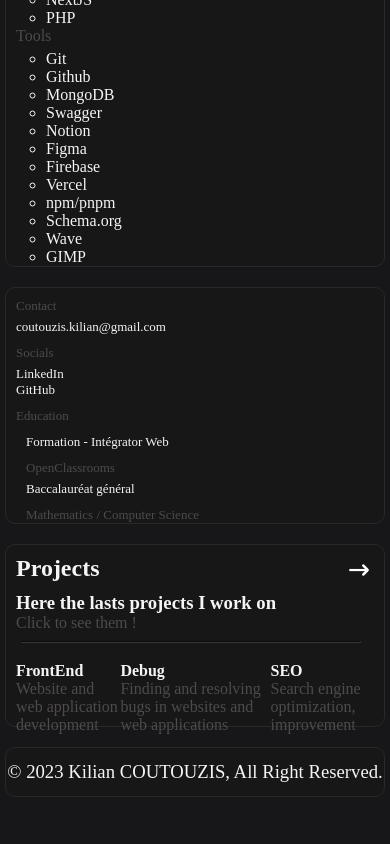
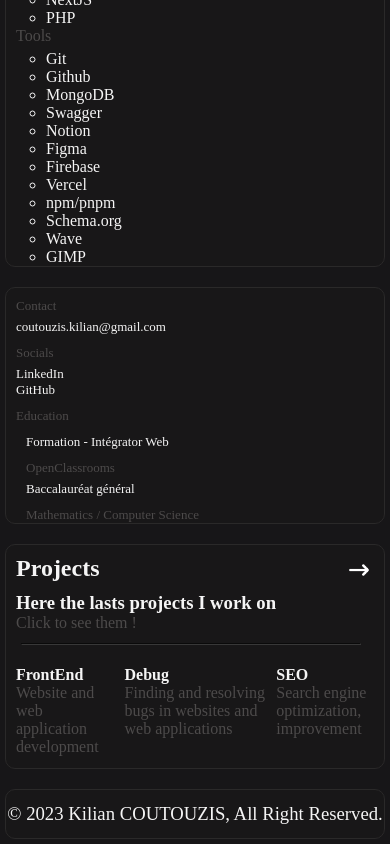
Before and after one commit to Epouvaantail/portfolio, a React (Create React App) app: page / in a window 390 px wide. Shown: the part 528-1372 px from the top of the page. Before the commit the page ends 1330 px from the top, so only its background shows below. Built offline with nearby package versions, Linux system fonts and the light colour scheme; a web font is replaced by a local one.

Commit message:
Update App.css

```diff
--- a/src/App.css
+++ b/src/App.css
@@ -459,7 +459,8 @@
     margin-bottom: 16px;
   }
 
-  .bottomPart {
-    gap: 0;
+  .projects {
+    height: 225px;
   }
+
 }
```
